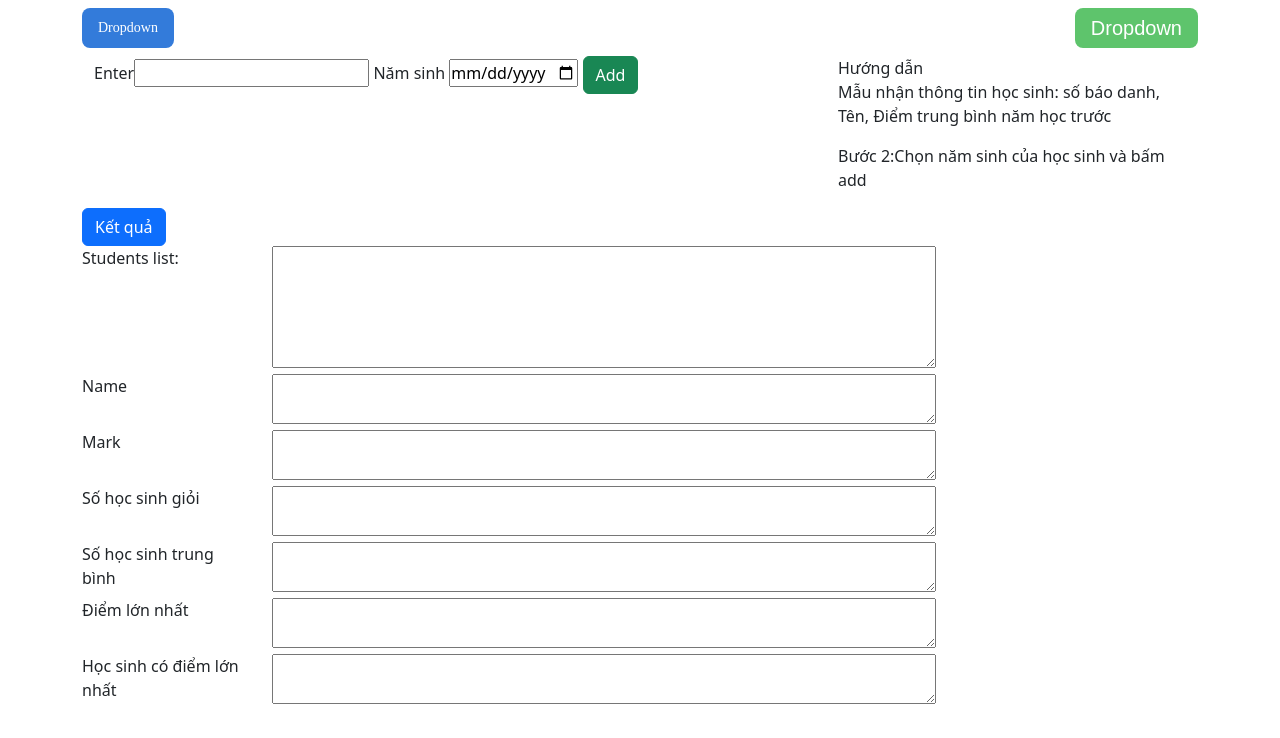
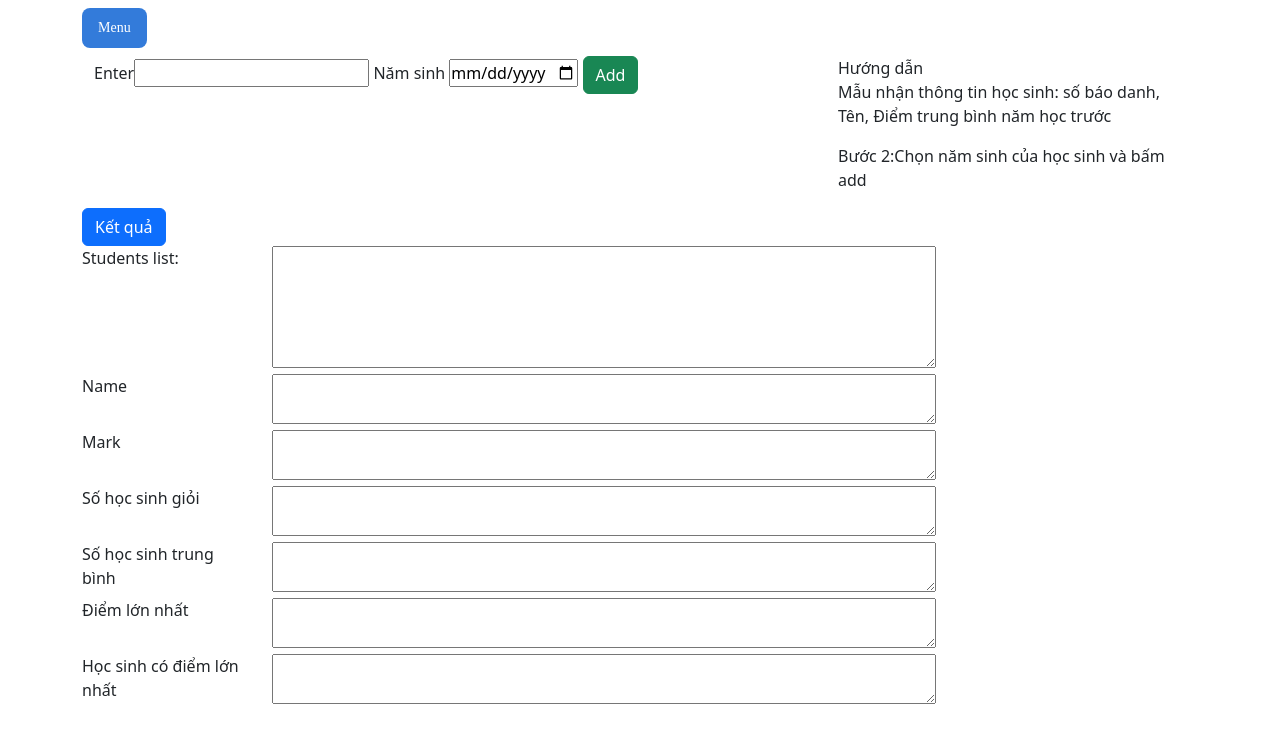
Before and after one commit to Godkham/student_list, a plain HTML site: page index.html in a window 1280 px wide. Drawn offline with nearby package versions, Linux system fonts and the light colour scheme.

Commit message:
add login page

```diff
--- a/index.html
+++ b/index.html
@@ -17,16 +17,15 @@
     <div class="container">
         <div class="navbar">
             <div class="dropdown">
-                <button class="dropbtn">Dropdown</button>
+                <button class="dropbtn">Menu</button>
                 <div class="dropdown-content">
-                    <a href="#">Box 1</a>
-                    <a href="#">Box 2</a>
-                    <a href="#">Box 3</a>
-                    <a href="#">Box 4</a>
+                    <a href="login_page.html">Login Page</a>
+                    <a href="index.html">classroom</a>
+
                 </div>
             </div>
 
-            <div class="dropdown">
+            <!-- <div class="dropdown">
                 <button class="dropbtn1">Dropdown</button>
                 <div class="dropdown-content">
                     <ul class="menu">
@@ -36,7 +35,7 @@
                         <li><a href="#">Box 4</a></li>
                     </ul>
                 </div>
-            </div>
+            </div> -->
         </div>
         <div id="alert-item">
         </div>
--- a/login_page.css
+++ b/login_page.css
@@ -5,9 +5,9 @@
 }
 
 body {
-  font-family: "open sans", helvetica, arial, sans;
-  background: url(http://farm8.staticflickr.com/7064/6858179818_5d652f531c_h.jpg)
-    no-repeat center center fixed;
+  font-family: 'open sans', helvetica, arial, sans;
+  background: url(http://farm8.staticflickr.com/7064/6858179818_5d652f531c_h.jpg) no-repeat center
+    center fixed;
   -webkit-background-size: cover;
   -moz-background-size: cover;
   -o-background-size: cover;
@@ -51,7 +51,7 @@ body {
   h2 {
     width: 100%;
     color: lighten(#2a2a2a, 20%);
-    font-family: "open sans condensed";
+    font-family: 'open sans condensed';
     font-size: 1.35em;
     display: block;
     background: #2a2a2a;
@@ -142,3 +142,82 @@ body {
 .my_item {
   display: flex;
 }
+.dropbtn,
+.dropbtn1 {
+  border-radius: 8px;
+  border-style: none;
+  box-sizing: border-box;
+  cursor: pointer;
+  display: inline-block;
+  font-weight: 500;
+  height: 40px;
+  line-height: 20px;
+  list-style: none;
+  margin: 0;
+  outline: none;
+  padding: 10px 16px;
+  position: relative;
+  text-align: center;
+  text-decoration: none;
+  transition: color 100ms;
+  vertical-align: baseline;
+  user-select: none;
+  -webkit-user-select: none;
+  touch-action: manipulation;
+}
+.dropbtn1 {
+  background-color: #5ec46c;
+  color: #ffffff;
+  font-family: sans-serif;
+  font-size: 20px;
+}
+.dropbtn {
+  background-color: #337bda;
+  color: #ffffff;
+  font-family: 'Haas Grot Text R Web';
+  font-size: 14px;
+}
+.dropbtn:hover {
+  box-shadow: 0px 8px 16px 0px rgba(0, 0, 0, 0.2);
+}
+.dropdown {
+  position: relative;
+  display: inline-block;
+}
+
+.dropdown-content {
+  display: none;
+  position: absolute;
+  width: 200px;
+  box-shadow: 0px 8px 16px 0px rgba(0, 0, 0, 0.2);
+  z-index: 1;
+}
+
+.dropdown-content a {
+  color: black;
+  padding: 12px 16px;
+  text-decoration: none;
+  display: block;
+  background-color: #f1f1f1;
+}
+
+.dropdown:hover .dropdown-content {
+  display: block;
+}
+
+.dropbtn1:hover ul {
+  display: block;
+}
+li {
+  list-style: none;
+}
+
+.dropdown-content a:hover {
+  background-color: rgb(212, 212, 212);
+}
+.menu {
+  z-index: 1;
+  padding: 0;
+  margin: 0;
+  display: block;
+}
--- a/style.css
+++ b/style.css
@@ -35,7 +35,7 @@
 .dropbtn {
   background-color: #337bda;
   color: #ffffff;
-  font-family: "Haas Grot Text R Web";
+  font-family: 'Haas Grot Text R Web';
   font-size: 14px;
 }
 .dropbtn:hover {
```
Also changed, not shown: login_page.html (+8 -0 lines).
